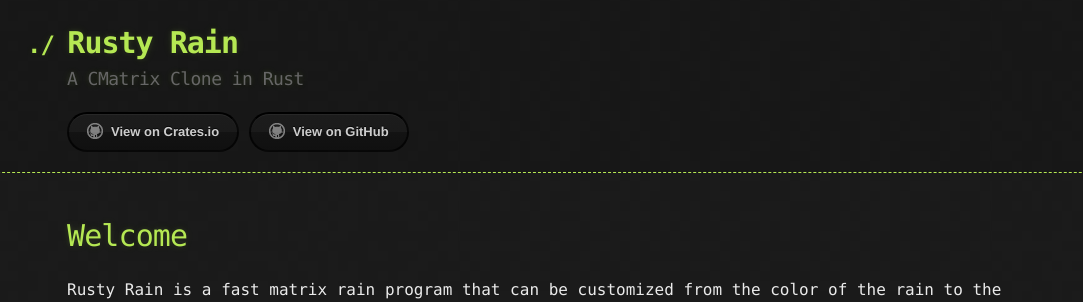
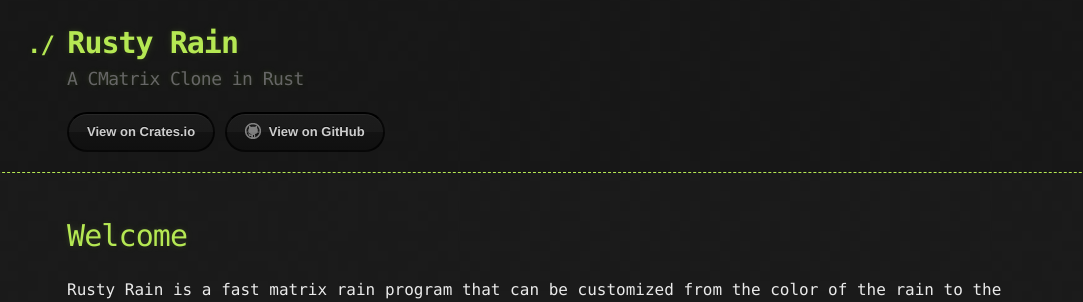
Before and after one commit to cowboy8625/rusty-rain, a Jekyll site: the page built from index.md, in a window 1280 px wide. Shown: the top 302 px of the page, without its empty margins (73-1156 px from the left). Built offline with Jekyll 4.4.1, drawn with Linux system fonts in a browser that asks for light colours; our own code applies the rules of GitHub Pages for plain Markdown files.

Commit message:
changed icon in css for crates.io button

```diff
--- a/_layouts/default.html
+++ b/_layouts/default.html
@@ -17,7 +17,7 @@
           <h1>{{ site.title | default: site.github.repository_name }}</h1>
         </a>
         <h2>{{ site.description | default: site.github.project_tagline }}</h2>
-          <a href="{{ site.crate }}" class="btn btn-github"><span class="icon"></span>View on Crates.io</a>
+          <a href="{{ site.crate }}" class="btn btn-github"><span class="crate_icon"></span>View on Crates.io</a>
           <a href="{{ site.github }}" class="btn btn-github"><span class="icon"></span>View on GitHub</a>
         </section>
       </div>
--- a/assets/css/style.scss
+++ b/assets/css/style.scss
@@ -2,3 +2,11 @@
 ---
 
 @import 'jekyll-theme-hacker';
+
+.crate_icon {
+    background: url(view-source:https://crates.io/cargo-835dd6a18132048a52ac569f2615b59d.png) no-repeat;
+    cursor: pointer;
+    width: 50px;
+    height: 50px;
+    border: none;
+}
```
